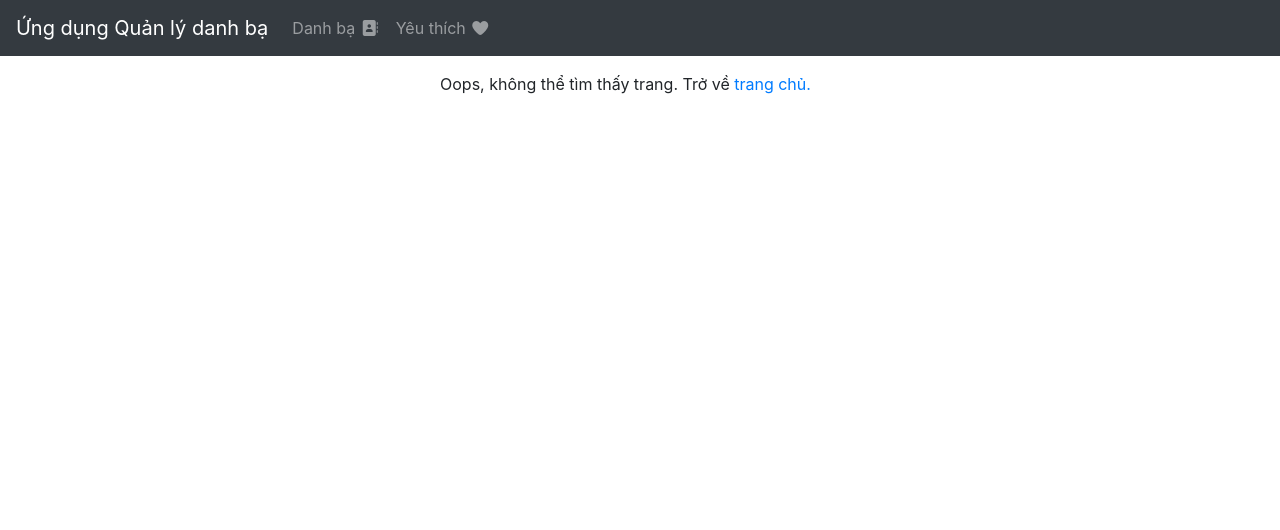
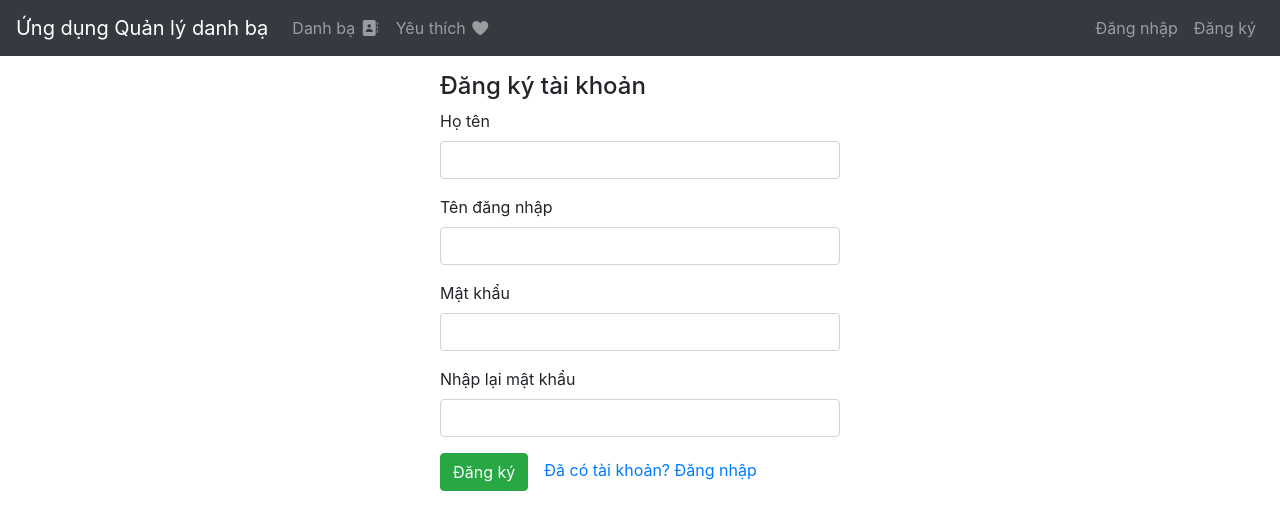
Before and after one commit to thanhdc25v7x232/DC25V7X232_TangToThanh_FRONTEND, a Vue app: page /register in a window 1280 px wide. Shown: the top 530 px of the page. Built offline with nearby package versions, Linux system fonts and the light colour scheme.

Commit message:
Tao trang dang nhap va dang ky

```diff
--- a/src/components/AppHeader.vue
+++ b/src/components/AppHeader.vue
@@ -15,5 +15,48 @@
         </router-link>
       </li>
     </div>
+    <div class="navbar-nav">
+      <template v-if="user">
+        <span class="navbar-text mr-3">
+          <i class="fas fa-user"></i> Xin chào, {{ user.name || user.username }}
+        </span>
+        <li class="nav-item">
+          <a href="#" class="nav-link" @click.prevent="logout">
+            Thoát <i class="fas fa-sign-out-alt"></i>
+          </a>
+        </li>
+      </template>
+      <template v-else>
+        <li class="nav-item">
+          <router-link :to="{ name: 'login' }" class="nav-link"
+            >Đăng nhập</router-link
+          >
+        </li>
+        <li class="nav-item">
+          <router-link :to="{ name: 'register' }" class="nav-link"
+            >Đăng ký</router-link
+          >
+        </li>
+      </template>
+    </div>
   </nav>
 </template>
+
+<script>
+import AuthService from "@/services/auth.service";
+export default {
+  computed: {
+    user() {
+      // Đọc $route để tính lại mỗi khi chuyển trang (sau khi đăng nhập/thoát)
+      this.$route;
+      return AuthService.getUser();
+    },
+  },
+  methods: {
+    logout() {
+      AuthService.logout();
+      this.$router.push({ name: "login" });
+    },
+  },
+};
+</script>
--- a/src/router/index.js
+++ b/src/router/index.js
@@ -1,5 +1,6 @@
 import { createWebHistory, createRouter } from "vue-router";
 import ContactBook from "@/views/ContactBook.vue";
+import AuthService from "@/services/auth.service";
 const routes = [
   {
     path: "/",
@@ -23,6 +24,16 @@ const routes = [
     props: true, // Truyền các biến trong $route.params vào làm props
   },
   {
+    path: "/login",
+    name: "login",
+    component: () => import("@/views/Login.vue"),
+  },
+  {
+    path: "/register",
+    name: "register",
+    component: () => import("@/views/Register.vue"),
+  },
+  {
     path: "/:pathMatch(.*)*",
     name: "notfound",
     component: () => import("@/views/NotFound.vue"),
@@ -32,4 +43,11 @@ const router = createRouter({
   history: createWebHistory(import.meta.env.BASE_URL),
   routes,
 });
+// Chưa đăng nhập thì chỉ được vào trang đăng nhập và đăng ký
+router.beforeEach((to) => {
+  const publicPages = ["login", "register"];
+  if (!publicPages.includes(to.name) && !AuthService.isLoggedIn()) {
+    return { name: "login" };
+  }
+});
 export default router;
--- a/src/services/api.service.js
+++ b/src/services/api.service.js
@@ -6,8 +6,17 @@ const commonConfig = {
   },
 };
 export default (baseURL) => {
-  return axios.create({
+  const api = axios.create({
     baseURL,
     ...commonConfig,
   });
+  // Gắn token (nếu có) vào header Authorization của mọi request
+  api.interceptors.request.use((config) => {
+    const token = localStorage.getItem("token");
+    if (token) {
+      config.headers.Authorization = `Bearer ${token}`;
+    }
+    return config;
+  });
+  return api;
 };
--- /dev/null
+++ b/src/services/auth.service.js
@@ -0,0 +1,27 @@
+import createApiClient from "./api.service";
+class AuthService {
+  constructor(baseUrl = "/api/auth") {
+    this.api = createApiClient(baseUrl);
+  }
+  async register(data) {
+    return (await this.api.post("/register", data)).data;
+  }
+  async login(data) {
+    const result = (await this.api.post("/login", data)).data;
+    localStorage.setItem("token", result.token);
+    localStorage.setItem("user", JSON.stringify(result.user));
+    return result;
+  }
+  logout() {
+    localStorage.removeItem("token");
+    localStorage.removeItem("user");
+  }
+  getUser() {
+    const user = localStorage.getItem("user");
+    return user ? JSON.parse(user) : null;
+  }
+  isLoggedIn() {
+    return !!localStorage.getItem("token");
+  }
+}
+export default new AuthService();
--- /dev/null
+++ b/src/views/Login.vue
@@ -0,0 +1,45 @@
+<template>
+    <div class="page">
+        <h4>Đăng nhập</h4>
+        <form @submit.prevent="login">
+            <div class="form-group">
+                <label for="username">Tên đăng nhập</label>
+                <input id="username" v-model="username" type="text" class="form-control" required />
+            </div>
+            <div class="form-group">
+                <label for="password">Mật khẩu</label>
+                <input id="password" v-model="password" type="password" class="form-control" required />
+            </div>
+            <button class="btn btn-primary">Đăng nhập</button>
+            <router-link :to="{ name: 'register' }" class="ml-3">Chưa có tài khoản? Đăng ký</router-link>
+        </form>
+        <p class="mt-3 text-danger">{{ message }}</p>
+    </div>
+</template>
+
+<script>
+import AuthService from "@/services/auth.service";
+export default {
+    data() {
+        return {
+            username: "",
+            password: "",
+            message: "",
+        };
+    },
+    methods: {
+        async login() {
+            try {
+                await AuthService.login({
+                    username: this.username,
+                    password: this.password,
+                });
+                this.$router.push({ name: "contactbook" });
+            } catch (error) {
+                console.log(error);
+                this.message = error.response?.data?.message || "Đăng nhập thất bại.";
+            }
+        },
+    },
+};
+</script>
--- /dev/null
+++ b/src/views/Register.vue
@@ -0,0 +1,55 @@
+<template>
+    <div class="page">
+        <h4>Đăng ký tài khoản</h4>
+        <form @submit.prevent="register">
+            <div class="form-group">
+                <label for="name">Họ tên</label>
+                <input id="name" v-model="user.name" type="text" class="form-control" />
+            </div>
+            <div class="form-group">
+                <label for="username">Tên đăng nhập</label>
+                <input id="username" v-model="user.username" type="text" class="form-control" required />
+            </div>
+            <div class="form-group">
+                <label for="password">Mật khẩu</label>
+                <input id="password" v-model="user.password" type="password" class="form-control" required minlength="6" />
+            </div>
+            <div class="form-group">
+                <label for="confirm">Nhập lại mật khẩu</label>
+                <input id="confirm" v-model="confirmPassword" type="password" class="form-control" required />
+            </div>
+            <button class="btn btn-success">Đăng ký</button>
+            <router-link :to="{ name: 'login' }" class="ml-3">Đã có tài khoản? Đăng nhập</router-link>
+        </form>
+        <p class="mt-3 text-danger">{{ message }}</p>
+    </div>
+</template>
+
+<script>
+import AuthService from "@/services/auth.service";
+export default {
+    data() {
+        return {
+            user: { name: "", username: "", password: "" },
+            confirmPassword: "",
+            message: "",
+        };
+    },
+    methods: {
+        async register() {
+            if (this.user.password !== this.confirmPassword) {
+                this.message = "Mật khẩu nhập lại không khớp.";
+                return;
+            }
+            try {
+                await AuthService.register(this.user);
+                alert("Đăng ký thành công. Mời bạn đăng nhập.");
+                this.$router.push({ name: "login" });
+            } catch (error) {
+                console.log(error);
+                this.message = error.response?.data?.message || "Đăng ký thất bại.";
+            }
+        },
+    },
+};
+</script>
```
Lines whose indentation alone changed are shown as unchanged.
